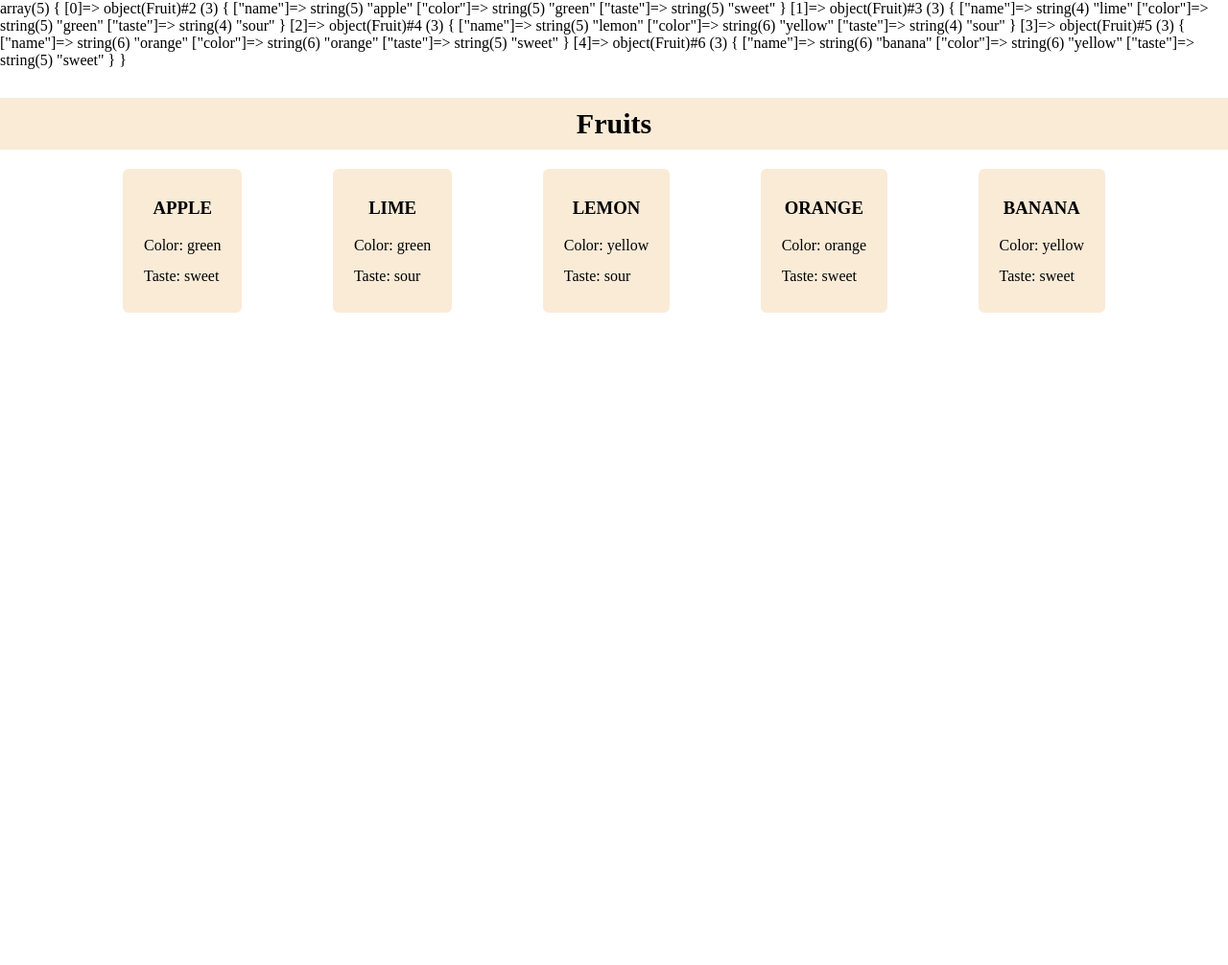
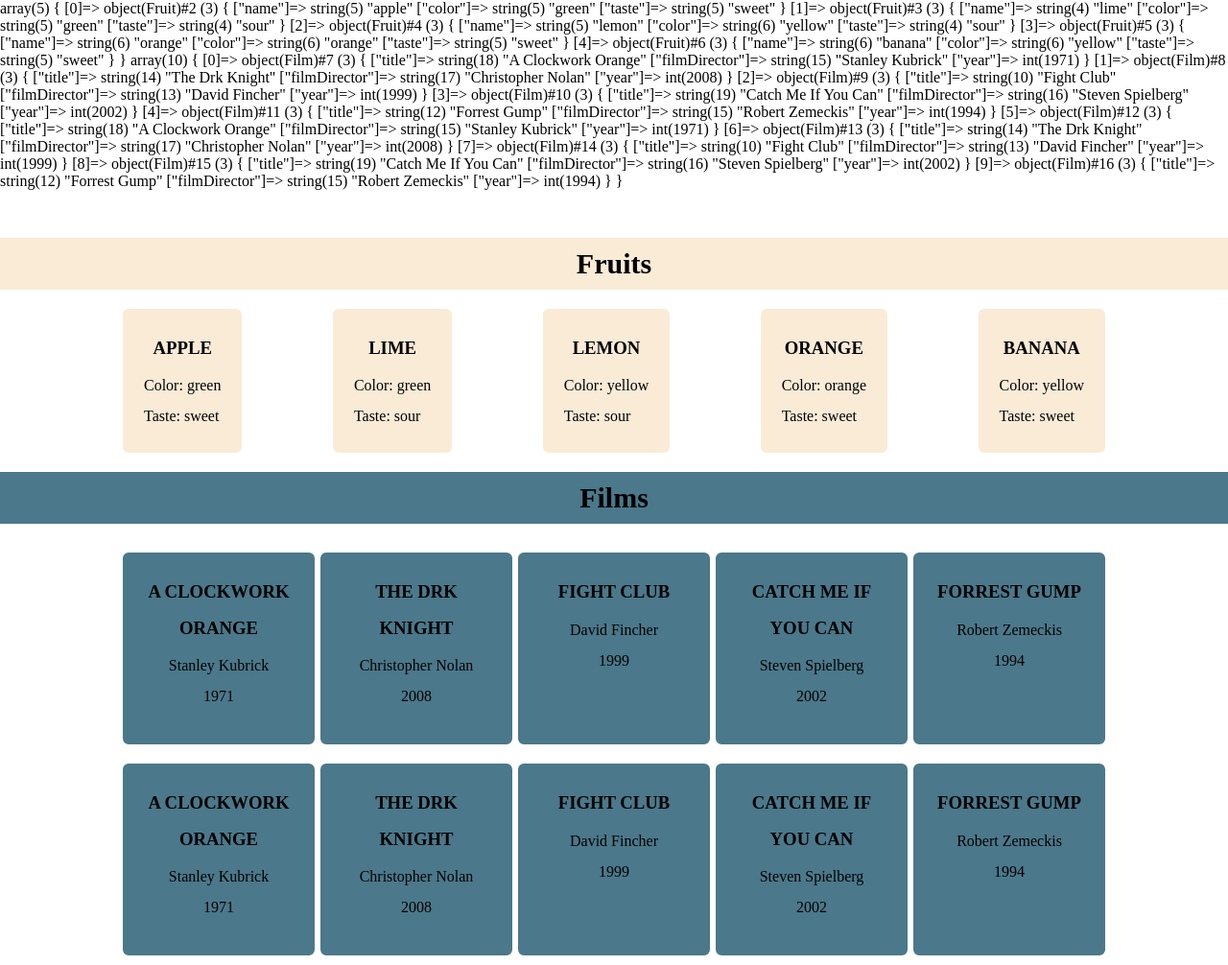
Before and after one commit to angelacaterina/php-oop-1, a PHP site: page / in a window 1280 px wide. Shown: the whole page at 96% size. Before the commit the page ends 326 px from the top, so only its background shows below. Run offline with PHP 8.4, Linux system fonts and the light colour scheme.

Commit message:
films class

```diff
--- a/index.php
+++ b/index.php
@@ -24,7 +24,6 @@ class Fruit{
         return $this->taste;
     }
 }
-
 $apple = new Fruit('apple' , 'green', 'sweet');
 $lime = new Fruit('lime', 'green', 'sour');
 $lemon = new Fruit('lemon', 'yellow', 'sour');
@@ -40,6 +39,43 @@ var_dump($fruits);
 //     echo $values->getTaste();
 // }
 // var_dump($apple->getName());
+
+/** Films class
+ * @author Angela Caterina Gallo angela@gmail.com
+ * @copyright 2021 Angela
+*/
+class Film{
+    public $title;
+    public $filmDirector;
+    public $year;
+
+    public function __construct( string $title,  string $filmDirector,  int $year){
+        $this->title  = $title;
+        $this->filmDirector  = $filmDirector;
+        $this->year  = $year;
+    }
+    public function getTitle(){
+        return $this->title;
+    }
+    public function getFilmDirector(){
+        return $this->filmDirector;
+    }
+    public function getYear(){
+        return $this->year;
+    }
+}
+$film1 = new Film('A Clockwork Orange', 'Stanley Kubrick', 1971);
+$film2 = new Film('The Drk Knight', 'Christopher Nolan', 2008);
+$film3 = new Film('Fight Club', 'David Fincher', 1999);
+$film4 = new Film('Catch Me If You Can', 'Steven Spielberg', 2002);
+$film5 = new Film('Forrest Gump', 'Robert Zemeckis', 1994);
+$film6 = new Film('A Clockwork Orange', 'Stanley Kubrick', 1971);
+$film7 = new Film('The Drk Knight', 'Christopher Nolan', 2008);
+$film8 = new Film('Fight Club', 'David Fincher', 1999);
+$film9 = new Film('Catch Me If You Can', 'Steven Spielberg', 2002);
+$film10 = new Film('Forrest Gump', 'Robert Zemeckis', 1994);
+$films = [$film1, $film2, $film3, $film4, $film5, $film6, $film7, $film8, $film9, $film10];
+var_dump($films);
 
 ?>
 
@@ -58,12 +94,25 @@ var_dump($fruits);
                 <div class="container">
                     <?php
                         foreach($fruits as $values){?>
-                        <div class="card">
-                            <h3><?php echo $values->getName()?></h3>
-                            <p>Color: <?php echo $values->getColor()?></p>
-                            <p>Taste: <?php echo $values->getTaste()?></p>
-                        </div>
-
+                            <div class="card">
+                                <h3><?php echo $values->getName()?></h3>
+                                <p>Color: <?php echo $values->getColor()?></p>
+                                <p>Taste: <?php echo $values->getTaste()?></p>
+                            </div>
+                        <?php }
+                    ?>
+                </div>
+            </section>
+            <section id="film">
+                <h2>Films</h2>
+                <div class="container">
+                    <?php
+                        foreach($films as $value){?>
+                            <div class="card">
+                                <h3><?php echo $value->getTitle()?></h3>
+                                <p><?php echo $value->getFilmDirector()?></p>
+                                <p><?php echo $value->getYear()?></p>
+                            </div>
                         <?php }
                     ?>
                 </div>
--- a/style.css
+++ b/style.css
@@ -6,6 +6,7 @@
 body{
     width: 100vw;
     height: 100vh;
+    overflow-x: hidden;
 }
 div.container{
     width: 80%;
@@ -13,6 +14,7 @@ div.container{
     display: flex;
     justify-content: space-between;
     align-items: center;
+    flex-wrap: wrap;
 }
 
 main#main_content{
@@ -21,23 +23,46 @@ main#main_content{
     padding: 30px 0;
 
 }
-section#fruits h2{
-    background-color: antiquewhite;
+section{
+    margin: 20px 0;
+}
+section h2{
     padding: 10px;
     font-size: 30px;
     text-align: center;
     margin-bottom: 20px;
 }
 
-section#fruits div.card{
+section div.card{
     padding: 20px;
-    border: 2px solid antiquewhite;
     border-radius: 6px;
-    background-color: antiquewhite;
     line-height: 2;
 }
-div.card h3{
+section div.card h3{
     text-align: center;
     text-transform: uppercase;
     margin-bottom: 5px;
 }
+
+section#fruits h2{
+    background-color: antiquewhite;
+}
+section#fruits div.card{
+    border: 2px solid antiquewhite;
+    background-color: antiquewhite;
+}
+
+
+
+section#film h2{
+    background-color:rgb(75, 120, 138);
+}
+
+section#film div.card{
+    width: 200px;
+    height: 200px;
+    border: 2px solid rgb(75, 120, 138);
+    background-color: rgb(75, 120, 138);
+    text-align: center;
+    margin: 10px 0;
+}
```
